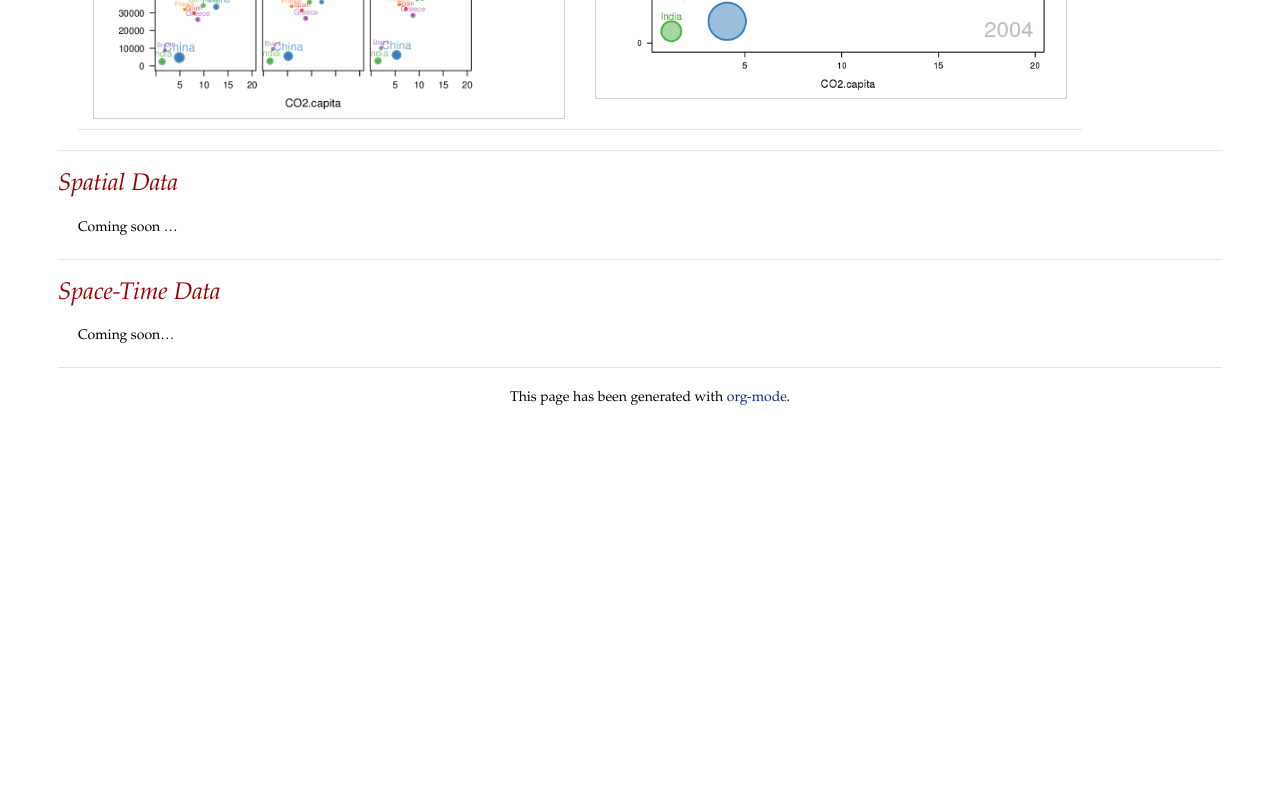
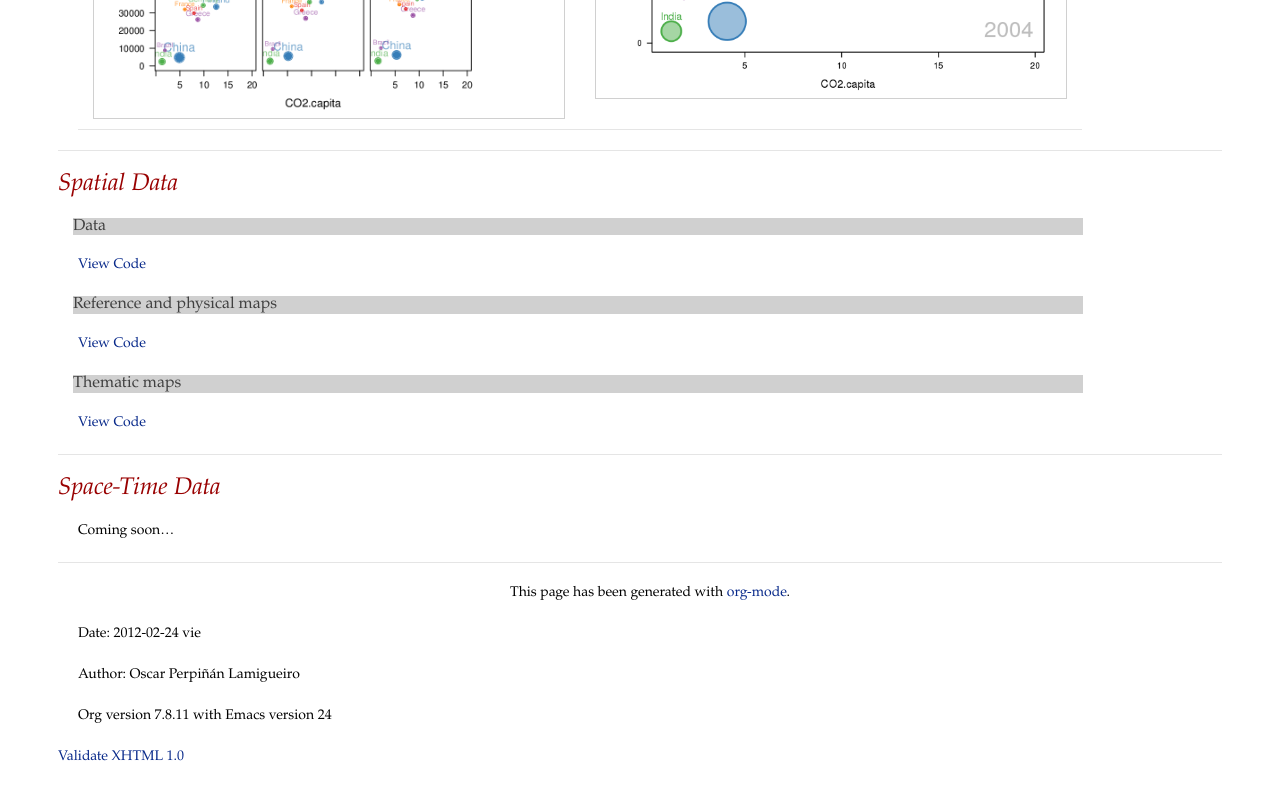
Before and after one commit to oscarperpinan/spacetime-vis, a plain HTML site: page index.html in a window 1280 px wide. Shown: the part 3642-4442 px from the top of the page. Before the commit the page ends 4129 px from the top, so only its background shows below. Drawn offline with Linux system fonts and the light colour scheme.

Commit message:
Modified webpage to add Spatial code

```diff
--- a/index.html
+++ b/index.html
@@ -87,6 +87,9 @@
 </head>
 <body>
 
+<div id="preamble">
+
+</div>
 
 <div id="content">
 <h1 class="title">Displaying time series, spatial and space-time data with R: stories of space and time</h1>
@@ -233,12 +236,45 @@ publishes the code and main graphics of each chapter.
 <div class="outline-text-2" id="text-3">
 
 
+
+</div>
+
+<div id="outline-container-3-1" class="outline-3">
+<h3 id="sec-3-1">Data</h3>
+<div class="outline-text-3" id="text-3-1">
+
+
 <p>
-Coming soon &hellip;
+<a href="https://github.com/oscarperpinan/spacetime-vis/tree/master/code/dataSpatial.R">View Code</a>
+</p>
+</div>
+
+</div>
+
+<div id="outline-container-3-2" class="outline-3">
+<h3 id="sec-3-2">Reference and physical maps</h3>
+<div class="outline-text-3" id="text-3-2">
+
+
+<p>
+<a href="https://github.com/oscarperpinan/spacetime-vis/tree/master/code/referenceMaps.R">View Code</a>
+</p>
+</div>
+
+</div>
+
+<div id="outline-container-3-3" class="outline-3">
+<h3 id="sec-3-3">Thematic maps</h3>
+<div class="outline-text-3" id="text-3-3">
+
+
+<p>
+<a href="https://github.com/oscarperpinan/spacetime-vis/tree/master/code/thematicMaps.R">View Code</a>
 </p>
 
 <hr/>
 
+</div>
 </div>
 
 </div>
@@ -263,5 +299,12 @@ Coming soon&hellip;
 </div>
 </div>
 
+<div id="postamble">
+<p class="date">Date: 2012-02-24 vie</p>
+<p class="author">Author: Oscar Perpiñán Lamigueiro</p>
+<p class="creator">Org version 7.8.11 with Emacs version 24</p>
+<a href="http://validator.w3.org/check?uri=referer">Validate XHTML 1.0</a>
+
+</div>
 </body>
 </html>
```
Also changed, not shown: 1 other file.
